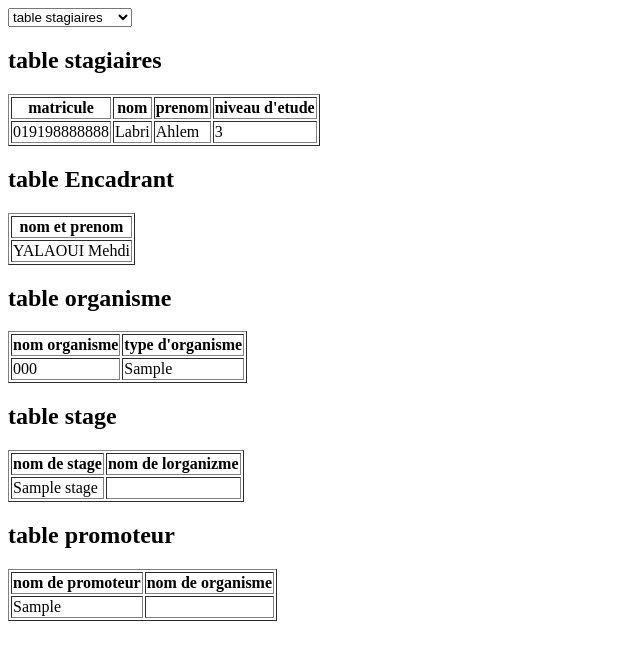
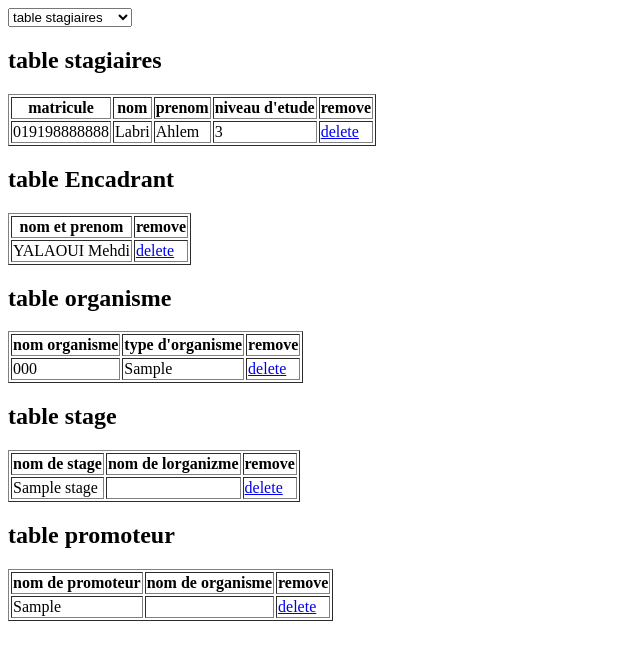
Before and after one commit to Dreamoonc/Gestion-Stage, a Django app: page / in a window 1280 px wide. Shown: the top 660 px of the page, without its empty margins (0-640 px from the left). Run offline with Django 3.2, Linux system fonts and the light colour scheme; data comes from the database, SQL or seed files in the repository; both versions use the stored data as it was after the commit; tables that the repository leaves empty hold one stand-in row (values such as "Sample post"); one stand-in notice (Sample message) is shown.

Commit message:
suppression des ligne

```diff
--- a/gestionstage/AppGestion/templates/index.html
+++ b/gestionstage/AppGestion/templates/index.html
@@ -14,7 +14,9 @@
     <option value="encadrants">table encadrants</option>
     <option value="organismes">table organismes </option>
  </select>
-
+{%for massege in messages %}
+<p>{{message}}</p>
+{%endfor%}
     <h2>table stagiaires</h2>
 
     <table border="1">
@@ -23,13 +25,15 @@
           <th>nom </th>
           <th>prenom </th>
           <th>niveau d'etude</th>
+          <th>remove</th>
         </tr>
         {% for p in stagiaire %}
         <tr>
-         <td>{{p.matricule}}</td>
+         <td>{{p.matricule}}    </td>
          <td>{{p.NomStagiaire}}</td>
          <td>{{p.PrenomStagiaire}}</td>
          <td>{{p.NivEtude}}</td>
+         <td> <a href="{% url 'delete_Stagaire' p.matricule %}"  class="btn btn-danger"> delete </a> </td>
         </tr>
         {% endfor %}
       </table>
@@ -39,10 +43,12 @@
       <table border="1">
           <tr>
             <th>nom et prenom </th>
+            <th>remove</th>
           </tr>
           {% for p in encadrant %}
           <tr>
            <td>{{p.NomPrenomEn}}</td>
+           <td> <a href="{% url 'delete_encaderant' p.id %}"  class="btn btn-danger"> delete </a> </td>
           </tr>
         {% endfor %}
         </table>
@@ -52,11 +58,13 @@
           <tr>
             <th>nom organisme</th>
             <th>type d'organisme</th>
+            <th>remove</th>
           </tr>
           {% for p in organisme %}
           <tr>
            <td>{{p.NomOrganisme}}</td>
            <td>{{p.typeOr}}</td>
+           <td> <a href="{% url 'delete_organisme' p.NomOrganisme %}"  class="btn btn-danger"> delete </a> </td>
           </tr>
         {% endfor %}
         </table>
@@ -66,11 +74,14 @@
           <tr>
             <th>nom de stage </th>
             <th>nom de lorganizme </th>
+            <th>remove</th>
           </tr>
           {% for p in stage %}
             <tr>
               <td> {{p.NomStage}}</td>
               <td> {{p.Organisme.NomOrganisme}}</td>
+              <td> <a href="{% url 'delete_stage' p.id %}"  class="btn btn-danger"> delete </a> </td>
+
              </tr>
          {% endfor %}
         </table>
@@ -80,15 +91,16 @@
           <tr>
             <th>nom de promoteur </th>
             <th>nom de organisme </th>
+            <th>remove</th>
           </tr>
           {% for p in promoteur %}
             <tr>
               <td> {{p.NomPrenomPro}}</td>
               <td> {{p.Organisme.NomOrganisme}}</td>
+              <td> <a href="{% url 'delete_promoteur' p.id %}"  class="btn btn-danger"> delete </a> </td>
+
              </tr>
          {% endfor %}
         </table>
-
-
 </body>
 </html>
--- a/gestionstage/AppGestion/urls.py
+++ b/gestionstage/AppGestion/urls.py
@@ -1,6 +1,13 @@
 from django.urls import path
 from . import views
+from .views import *
 
 urlpatterns = [
     path('',views.index),
+    path('delete_stagaire/<str:myid>/',delete_Stagaire,name='delete_Stagaire'),
+    path('delete_encaderant/<int:myid>/',delete_encaderant,name='delete_encaderant'),
+    path('delete_organisme/<str:myid>/',delete_organisme,name='delete_organisme'),
+    path('delete_promoteur/<int:myid>/',delete_promoteur,name='delete_promoteur'),
+    path('delete_stage/<int:myid>/',delete_stage,name='delete_stage'),
+
 ]
--- a/gestionstage/AppGestion/views.py
+++ b/gestionstage/AppGestion/views.py
@@ -1,5 +1,8 @@
-from django.shortcuts import render
+from django.shortcuts import redirect, render,HttpResponse
+from django.contrib import  messages
+from django.http.response import HttpResponse
 from .models import *
+
 # Create your views here.
 def index (request):
     stagiaires=Stagiaire.objects.all()
@@ -11,3 +14,33 @@ def index (request):
 
     return render(request,'index.html',{'stagiaire':stagiaires,'encadrant':encadrants
                    ,'organisme':organismes,'promoteur':promoteurs,'stage':stages,'ficheS':fiche_Stages})
+
+def delete_Stagaire (request,myid) :
+    item = Stagiaire.objects.get(matricule =myid)
+    item.delete()
+    messages.info(request,'item delete seccely ')
+    return redirect(index)
+
+def delete_encaderant (request,myid) :
+    item = Encadrant.objects.get(id =myid)
+    item.delete()
+    messages.info(request,'item delete seccely ')
+    return redirect(index)
+
+def delete_organisme (request,myid) :
+    item = Organisme.objects.get(NomOrganisme =myid)
+    item.delete()
+    messages.info(request,'item delete seccely ')
+    return redirect(index)
+
+def delete_promoteur (request,myid) :
+    item = Promoteur.objects.get(id =myid)
+    item.delete()
+    messages.info(request,'item delete seccely ')
+    return redirect(index)
+
+def delete_stage (request,myid) :
+    item = Stage.objects.get(id =myid)
+    item.delete()
+    messages.info(request,'item delete seccely ')
+    return redirect(index)
```
Also changed, not shown: gestionstage/db.sqlite3.
